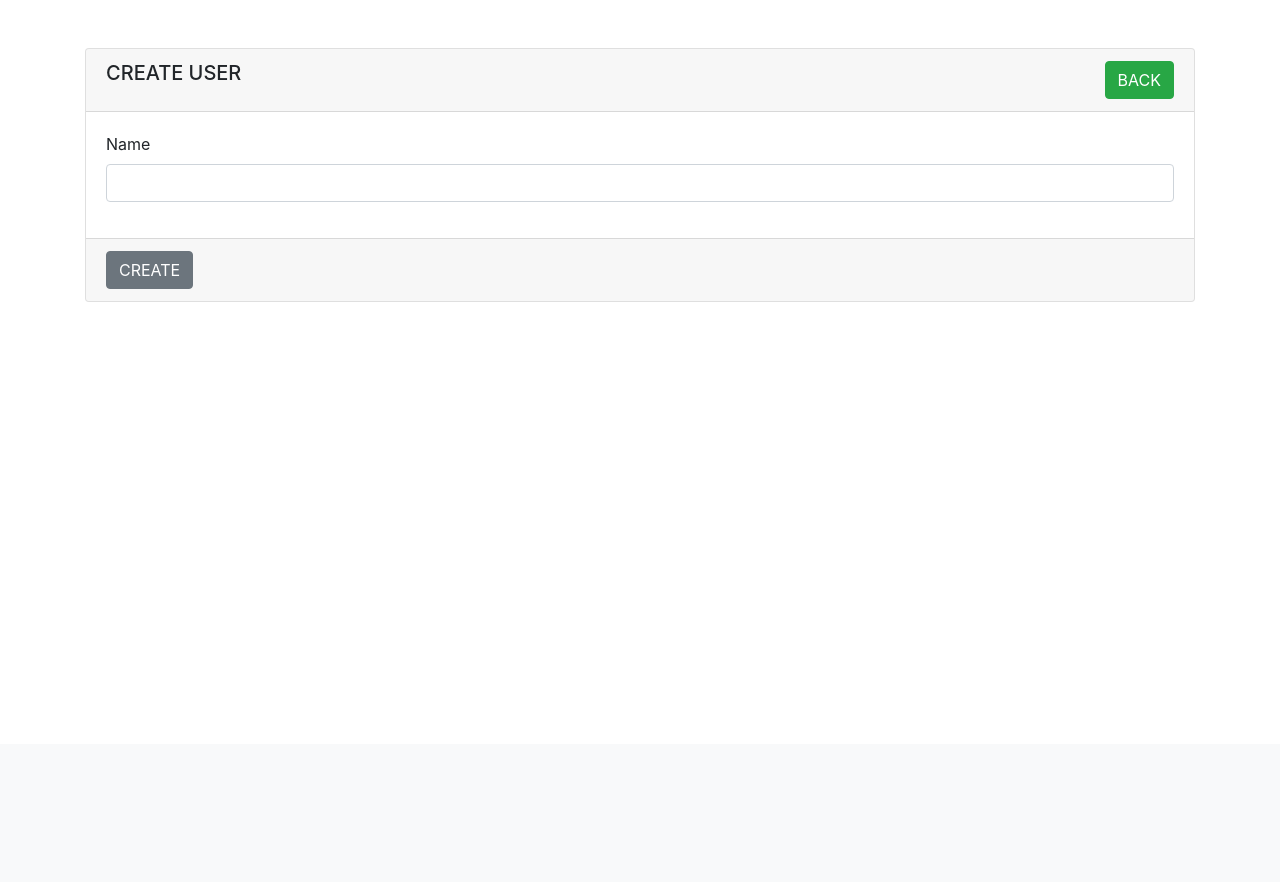
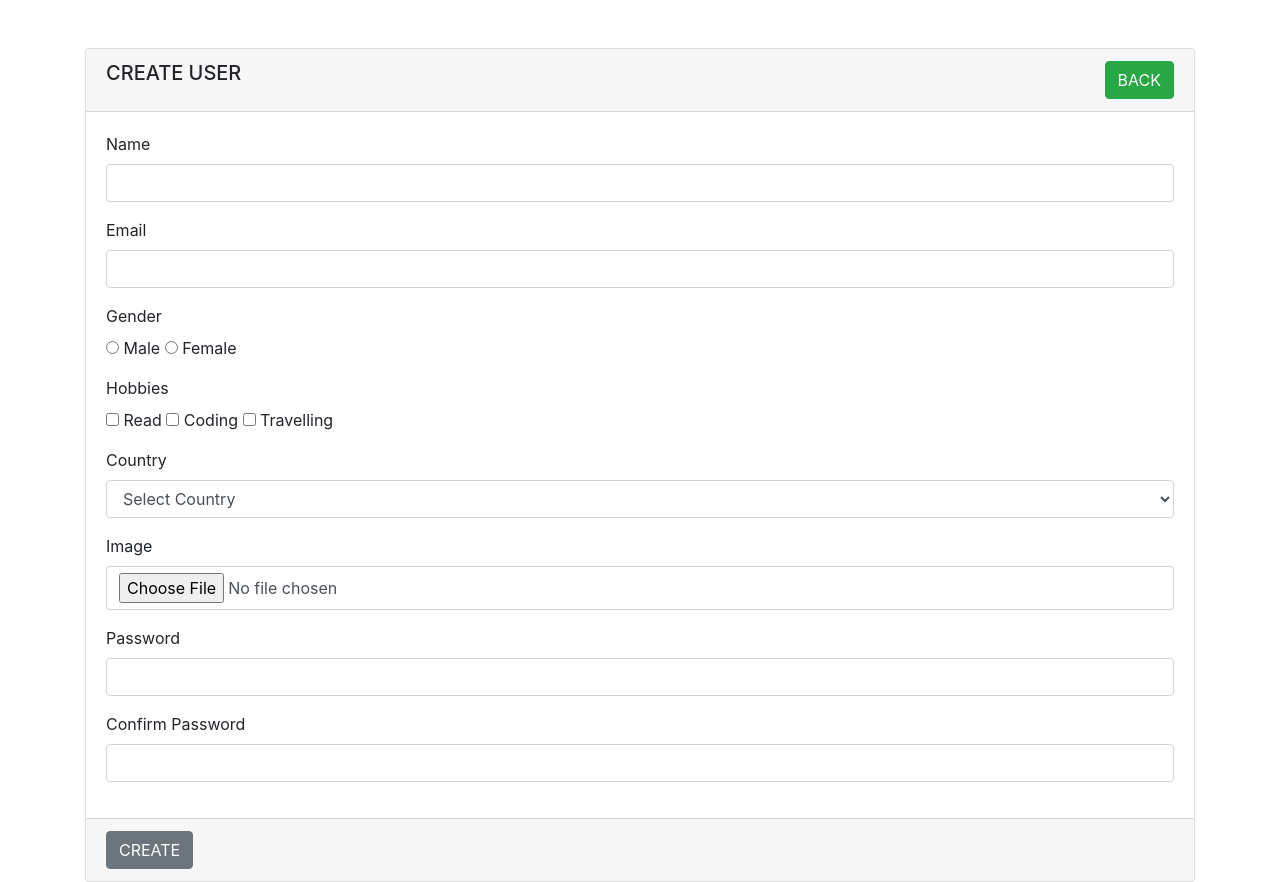
Before and after one commit to more-yogesh/php-tops, a PHP site: page /php-tops-batch/core-php/register.php in a window 1280 px wide. Shown: the part 56-938 px from the top of the page. Before the commit the page ends 358 px from the top, so only its background shows below. Run offline with PHP 8.4, Linux system fonts and the light colour scheme; some libraries are stand-ins or nearby versions.

Commit message:
File uploading and checkbox input

```diff
--- a/core-php/includes/header.php
+++ b/core-php/includes/header.php
@@ -1,4 +1,9 @@
-
+<?php
+function full_path($fileName)
+{
+  return "http://localhost/php-tops-batch/core-php/uploads/" . $fileName;
+}
+?>
 <!DOCTYPE html>
 <html lang="en">
 
--- a/core-php/register.php
+++ b/core-php/register.php
@@ -3,16 +3,38 @@
 require('db.php');
 
 if (isset($_POST['btnSubmit'])) {
+
     // echo "button is clicked";
+
+    // echo "<pre>";print_r($_FILES);exit;
+
+    // BODMAS
+    /**
+     * (2+2)*4
+     *
+     */
+    $fileSize = $_FILES['profile']['size'];
+
+    $sizeInKB = $fileSize / 1024;
+    if ($sizeInKB <= 200) {
+        $fileName = $_FILES['profile']['name'];
+        $destination = "uploads/";
+        $tmpName = $_FILES['profile']['tmp_name'];
+        move_uploaded_file($tmpName, $destination . $fileName);
         $name = $_POST['name'];
         $email = $_POST['email'];
         $gender = $_POST['gender'];
+        $country = $_POST['country'];
+        $hobbies = implode("/", $_POST['hobbies']);
         $password = $_POST['password'];
 
-    $insertQuery = "INSERT INTO users (`name`, `email`, `gender`, `password`) VALUES ('$name', '$email', '$gender', '$password')";
+        $insertQuery = "INSERT INTO users (`name`, `email`, `gender`, `password`, `country`, `hobbies`, `profile_image`) VALUES ('$name', '$email', '$gender', '$password', '$country', '$hobbies', '$fileName')";
         $db->query($insertQuery);
 
         header('location:users.php');
+    } else {
+        $errorMessage = "File size is $sizeInKB KB which is very big file to upload";
+    }
 }
 // $abc = 12;
 // if(isset($abc))
@@ -26,7 +48,7 @@ if (isset($_POST['btnSubmit'])) {
 include('includes/header.php');
 ?>
 
-<form method="post">
+<form method="post" enctype="multipart/form-data">
     <div class="card mt-5">
         <div class="card-header">
             <h5>CREATE USER <a href="users.php" class="btn btn-success float-right">BACK</a></h5>
@@ -36,43 +58,52 @@ include('includes/header.php');
                 <label for="">Name</label>
                 <input type="text" name="name" id="" class="form-control">
             </div>
+            <div class="form-group">
+                <label for="">Email</label>
+                <input type="email" name="email" id="" class="form-control">
+            </div>
+            <div class="form-group">
+                <label for="">Gender</label><br />
+                <input type="radio" name="gender" id="" value="male"> Male
+                <input type="radio" name="gender" id="" value="female"> Female
+            </div>
+            <div class="form-group">
+                <label for="">Hobbies</label><br />
+                <input type="checkbox" name="hobbies[]" id="" value="read"> Read
+                <input type="checkbox" name="hobbies[]" id="" value="code"> Coding
+                <input type="checkbox" name="hobbies[]" id="" value="travel"> Travelling
+            </div>
+            <div class="form-group">
+                <label for="">Country</label>
+                <select name="country" id="" class="form-control">
+                    <option value="">Select Country</option>
+                    <option value="ind">INDIA</option>
+                    <option value="us">USA</option>
+                    <option value="can">CANADA</option>
+                </select>
+            </div>
+            <div class="form-group">
+                <label for="">Image</label>
+                <input type="file" name="profile" id="" class="form-control">
+                <?php
+                if (isset($errorMessage)) {
+                    echo "<div class='text-danger'>$errorMessage</div>";
+                }
+                ?>
+            </div>
+            <div class="form-group">
+                <label for="">Password</label>
+                <input type="password" name="password" id="" class="form-control">
+            </div>
+            <div class="form-group">
+                <label for="">Confirm Password</label>
+                <input type="password" name="confirm_password" id="" class="form-control">
+            </div>
         </div>
         <div class="card-footer">
-            <input type="submit" value="CREATE" class="btn btn-secondary">
+            <input type="submit" value="CREATE" name="btnSubmit" class="btn btn-secondary">
         </div>
     </div>
-</form>
-
-
-
-
-<form action="" method="POST">
-    <!-- <table border="0" align="center">
-            <tr>
-                <td>Name</td>
-                <td><input type="text" name="name" id="name"></td>
-            </tr>
-            <tr>
-                <td>Email</td>
-                <td><input type="email" name="email" id="email"></td>
-            </tr>
-            <tr>
-                <td>Gender</td>
-                <td><input type="radio" name="gender" value="male">MALE
-                    <input type="radio" name="gender" value="female">FEMALE</td>
-            </tr>
-            <tr>
-                <td>Password</td>
-                <td><input type="password" name="password" id="password"></td>
-            </tr>
-            <tr>
-                <td>Confirm Password</td>
-                <td><input type="password" name="confirm_password" id="confirm_password"></td>
-            </tr>
-            <tr>
-                <td colspan="2" align="center"><input type="submit" name="btnSubmit" value="REGISTER"></td>
-            </tr>
-        </table> -->
 </form>
 <?php
 include('includes/footer.php');
--- a/core-php/users.php
+++ b/core-php/users.php
@@ -17,6 +17,7 @@ require('includes/header.php');
     <div class="card-body">
         <table class="table table-bordered">
             <tr class="bg-primary text-white">
+                <th>Photo</th>
                 <th>Sr. No.</th>
                 <th>Name</th>
                 <th>Email</th>
@@ -30,6 +31,9 @@ require('includes/header.php');
             ?>
 
                 <tr>
+                    <td>
+                        <img src="<?php echo full_path($user->profile_image); ?>" width="100">
+                    </td>
                     <td><?php echo $i;
                         $i++; ?></td>
                     <td><?php echo $user->name; ?></td>
```
Also changed, not shown: core-php/edit.php (+58 -32 lines), core-php/uploads/XtraForm-Bootstrap-3-Xtra-Animated-Form-HTML5-Form.jpg (added), core-php/uploads/thumb.png (added), 1 other file. Lines whose indentation alone changed are shown as unchanged.
